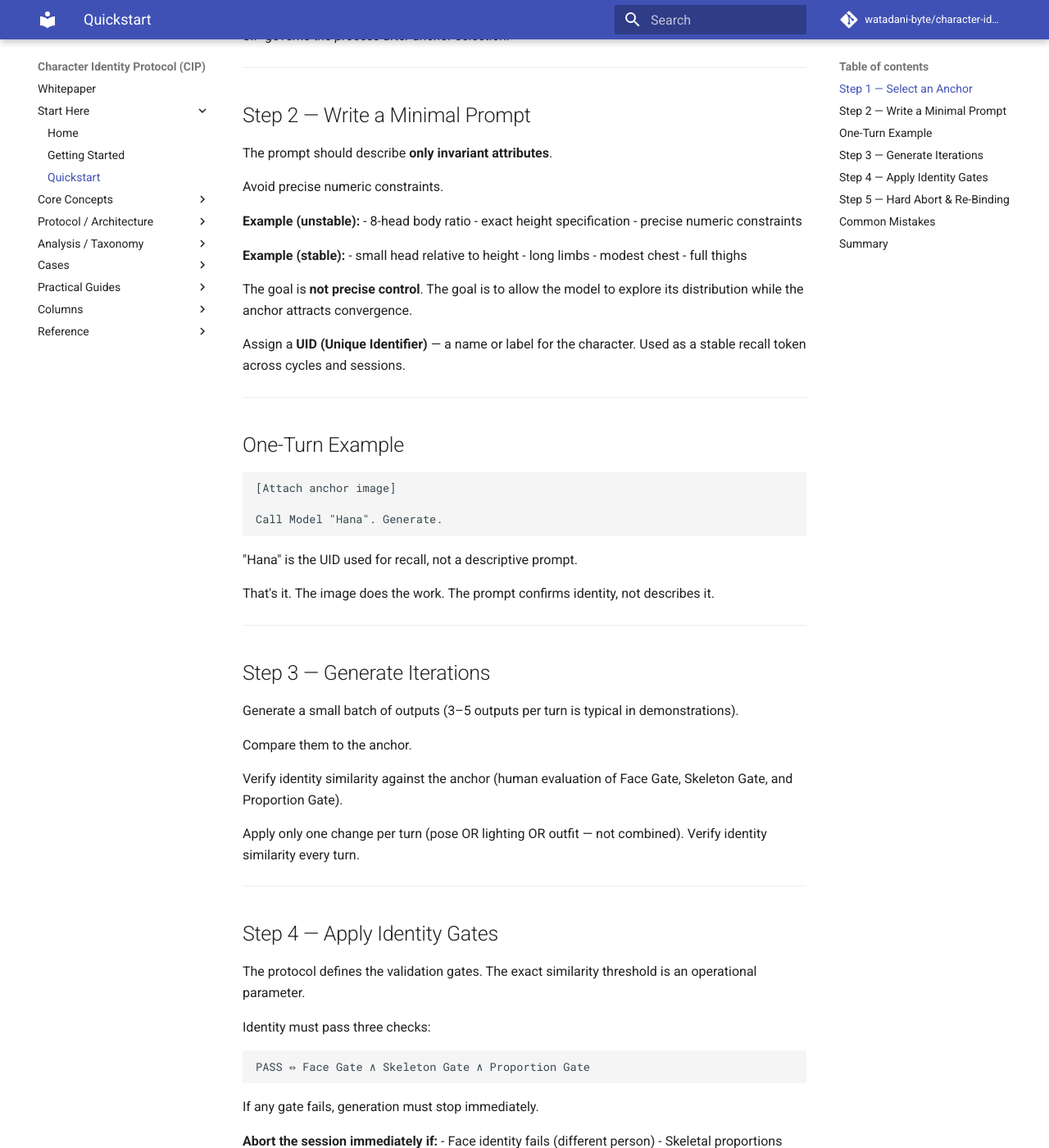
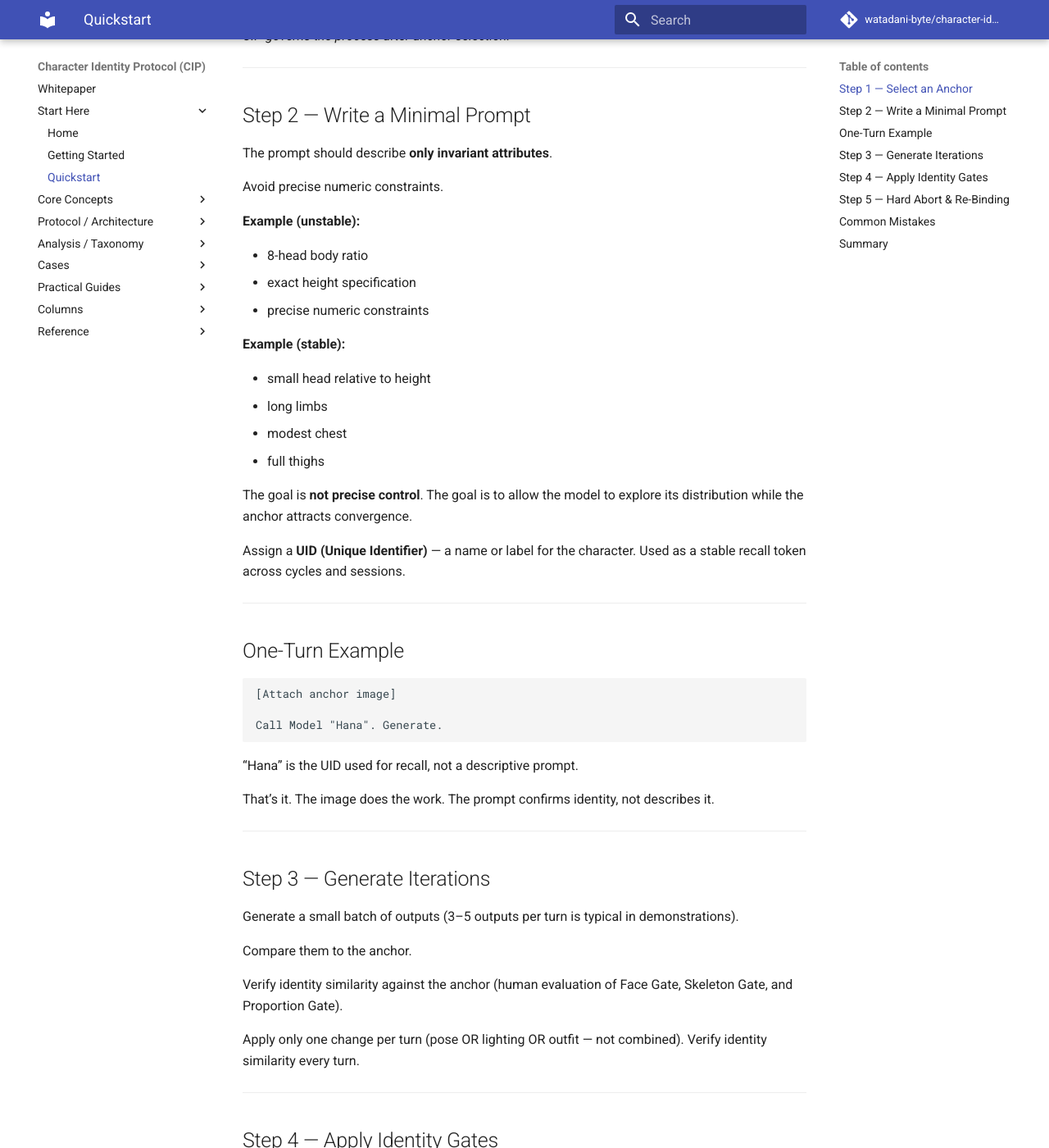
Before and after one commit to watadani-byte/character-identity-protocol, an MkDocs documentation site: the page built from docs/quickstart.md, in a window 1280 px wide and 1400 px high, scrolled down 918 px. Shown: the whole window at 82% size. Built offline with MkDocs 1.6.1 and Material for MkDocs 9.7.7, drawn with Linux system fonts in a browser that asks for light colours; comment, search, counter and statistics services are not loaded; some of the changed text lies outside the part shown.

Commit message:
quickstart.md を更新

````diff
--- a/docs/quickstart.md
+++ b/docs/quickstart.md
@@ -17,7 +17,7 @@ The protocol uses three elements:
 
 > This guide assumes you are working in an image generation environment with anchor image support (e.g., ChatGPT with GPT Image 1, Gemini, or equivalent).
 
----
+-----
 
 ## Step 1 — Select an Anchor
 
@@ -33,7 +33,7 @@ This image becomes the **identity reference**.
 
 *Anchor selection is operator-owned: the anchor is the target image the operator wants to reproduce. CIP governs the process after anchor selection.*
 
----
+-----
 
 ## Step 2 — Write a Minimal Prompt
 
@@ -42,11 +42,13 @@ The prompt should describe **only invariant attributes**.
 Avoid precise numeric constraints.
 
 **Example (unstable):**
+
 - 8-head body ratio
 - exact height specification
 - precise numeric constraints
 
 **Example (stable):**
+
 - small head relative to height
 - long limbs
 - modest chest
@@ -57,7 +59,7 @@ The goal is to allow the model to explore its distribution while the anchor attr
 
 Assign a **UID (Unique Identifier)** — a name or label for the character. Used as a stable recall token across cycles and sessions.
 
----
+-----
 
 ## One-Turn Example
 
@@ -67,11 +69,11 @@ Assign a **UID (Unique Identifier)** — a name or label for the character. Used
 Call Model "Hana". Generate.
 ```
 
-"Hana" is the UID used for recall, not a descriptive prompt.
+“Hana” is the UID used for recall, not a descriptive prompt.
 
-That's it. The image does the work. The prompt confirms identity, not describes it.
+That’s it. The image does the work. The prompt confirms identity, not describes it.
 
----
+-----
 
 ## Step 3 — Generate Iterations
 
@@ -84,7 +86,7 @@ Verify identity similarity against the anchor (human evaluation of Face Gate, Sk
 Apply only one change per turn (pose OR lighting OR outfit — not combined).
 Verify identity similarity every turn.
 
----
+-----
 
 ## Step 4 — Apply Identity Gates
 
@@ -123,19 +126,19 @@ If drift occurs:
 
 This restores identity convergence.
 
----
+-----
 
 ## Common Mistakes
 
-| Mistake | Effect | Fix |
-|---------|--------|-----|
-| Verbose prompt with anchor | Optimization overrides anchor | Reduce to minimal prompt |
-| Changing multiple conditions in one turn | Compound drift | One change per turn only |
-| Continuing after identity failure | Contamination accumulates | Hard abort, re-anchor |
-| Using a draft image as anchor | Weak convergence baseline | Use highest-purity output only |
-| Not checking identity similarity every turn | Silent drift undetected | Verify identity similarity every turn |
+|Mistake                                    |Effect                       |Fix                                  |
+|-------------------------------------------|-----------------------------|-------------------------------------|
+|Verbose prompt with anchor                 |Optimization overrides anchor|Reduce to minimal prompt             |
+|Changing multiple conditions in one turn   |Compound drift               |One change per turn only             |
+|Continuing after identity failure          |Contamination accumulates    |Hard abort, re-anchor                |
+|Using a draft image as anchor              |Weak convergence baseline    |Use highest-purity output only       |
+|Not checking identity similarity every turn|Silent drift undetected      |Verify identity similarity every turn|
 
----
+-----
 
 ## Summary
 
@@ -154,7 +157,7 @@ Hard Abort → Re-bind → Re-converge
 Identity is not generated.
 Identity is **recovered**.
 
----
+-----
 
 *For the full technical explanation, see [Technical Mechanism](technical_mechanism.md).*
 *For stop-condition logic, see [Identity Gates (Quality Gate Addendum)](quality_gate_addendum.md).*
````
Also changed, not shown: other parts of docs/quickstart.md (+3 -2 lines).
